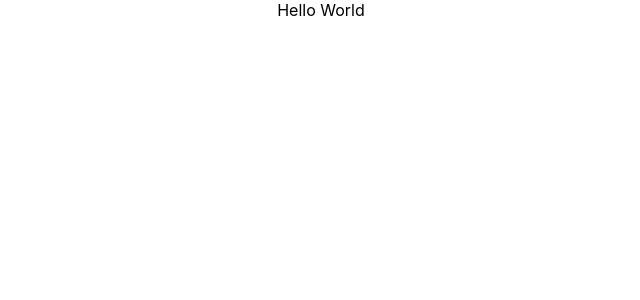
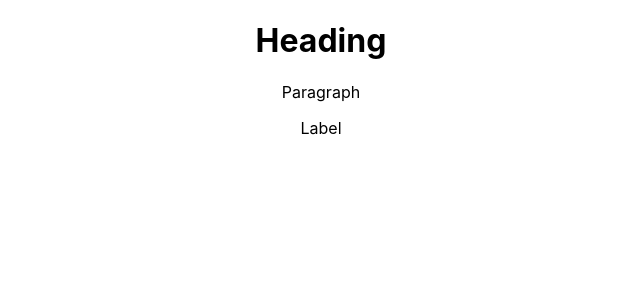
Before and after one commit to Sanith-Garipally/react-typescript-tutorial, a React (Create React App) app: page / in a window 1280 px wide. Shown: the top 300 px of the page, without its empty margins (319-959 px from the left). Built offline with nearby package versions, Linux system fonts and the light colour scheme.

Commit message:
Polymorphic-types

```diff
--- a/src/App.tsx
+++ b/src/App.tsx
@@ -1,9 +1,12 @@
 import './App.css';
+import { Text } from './components/polymorphic/Text';
 
 function App() {
   return (
     <div className="App">
-      Hello World
+      <Text as='h1' size="lg">Heading</Text>
+      <Text as='p' size="md">Paragraph</Text>
+      <Text as='label' htmlFor='someId' size="sm" color='secondary'>Label</Text>
     </div>
   );
 }
--- /dev/null
+++ b/src/components/polymorphic/Text.tsx
@@ -0,0 +1,17 @@
+type TextOwnProps<E extends React.ElementType> = {
+    size?: 'sm' | 'md' | 'lg',
+    color?: 'primary' | 'secondary',
+    children: React.ReactNode,
+    as?: E
+}
+
+type TextProps<E extends React.ElementType> = TextOwnProps<E> & Omit<React.ComponentProps<E>, keyof TextOwnProps<E>>
+
+export const Text = <E extends React.ElementType = 'div'> ({ size, color, children, as }: TextProps<E>) => {
+  const Component = as || 'div'
+  return (
+    <Component className={`class-with-${size}-${color}`}>
+        {children}
+    </Component>
+  )
+}
```
